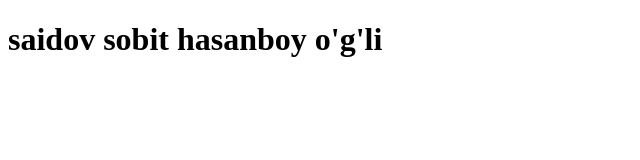
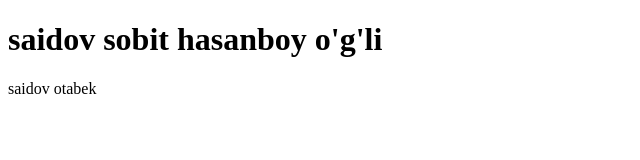
Before and after one commit to sobitsaidov/gitcd, a plain HTML site: page about.html in a window 1280 px wide. Shown: the whole page, without its empty margins (0-640 px from the left). Drawn offline with Linux system fonts and the light colour scheme.

Commit message:
commit new tag

```diff
--- a/about.html
+++ b/about.html
@@ -8,5 +8,6 @@
 </head>
 <body>
     <h1>saidov sobit hasanboy o'g'li</h1>
+    <p>saidov otabek</p>
 </body>
 </html>
```
